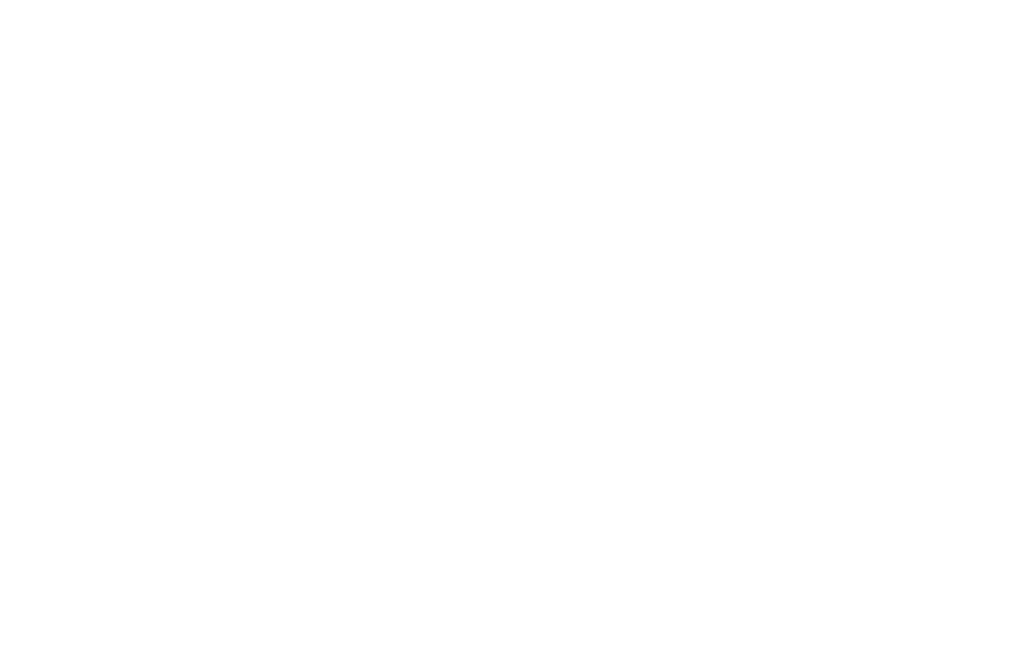
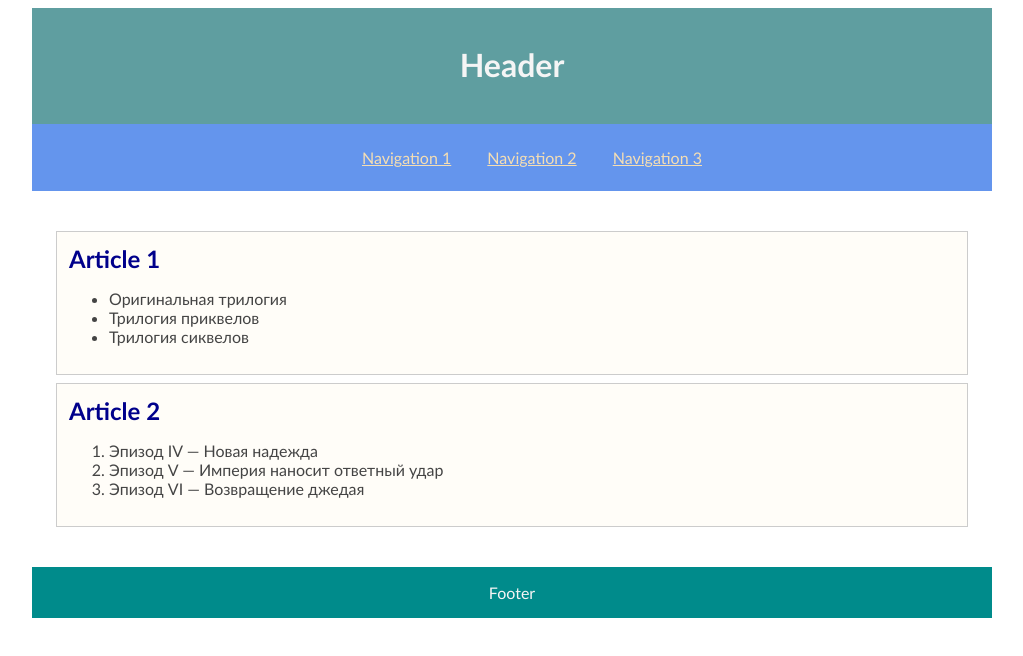
Before and after one commit to js-tasks-ru/htmlcss-20220919_bugsoff, a website: page 02-dz0/01-semantic-mockup/solution.html in a window 1280 px wide. Shown: the whole page, without its empty margins (128-1151 px from the left). Drawn offline with Linux system fonts and the light colour scheme.

Commit message:
semantic mockup

```diff
--- a/02-dz0/01-semantic-mockup/solution.html
+++ b/02-dz0/01-semantic-mockup/solution.html
@@ -1,4 +1,93 @@
 <!DOCTYPE html>
 <html lang="ru">
-    <!-- Ваше решение -->
+    <head>
+        <style>
+            * {
+                font-family: 'Trebuchet MS', 'Lucida Sans Unicode', 'Lucida Grande', 'Lucida Sans', Arial, sans-serif;
+            }
+            body {
+                color: #444444;
+                max-width: 960px;
+                margin: 8px auto;
+            }
+            header {
+                background-color:cadetblue;
+                padding-top: 16px;
+            }
+
+            nav {
+                background-color: cornflowerblue;
+                color: wheat;
+                padding: 8px 0;
+                margin-top: 40px;
+            }
+            nav ul {
+                color: inherit;
+            }
+            nav li {
+                marker: none;
+                display: inline;
+                margin: 0px 16px;
+            }
+            nav li a {
+                color: inherit;
+            }
+            main {
+                padding: 32px 16px;
+                vertical-align: top;
+            }
+            footer {
+                background-color: darkcyan;
+                padding: 16px;
+            }
+            header, footer {
+                text-align: center;
+                color: whitesmoke;
+            }
+            article {
+                background-color: #fffdf8;
+                border: solid 1px #ccc;
+                padding: 12px;
+                margin: 8px;
+            }
+            article h2 {
+                margin: 0px;
+                color: darkblue;
+            }
+
+        </style>
+    </head>
+    <body>
+        <header>
+            <h1>Header</h1>
+            <nav>
+                <ul>
+                    <li><a href="#1">Navigation 1</a></li>
+                    <li><a href="#2">Navigation 2</a></li>
+                    <li><a href="#3">Navigation 3</a></li>
+                </ul>
+            </nav>
+        </header>
+        <main>
+            <article>
+                <h2>Article 1</h2>
+                <ul>
+                    <li>Оригинальная трилогия</li>
+                    <li>Трилогия приквелов</li>
+                    <li>Трилогия сиквелов</li>
+                </ul>
+            </article>
+            <article>
+                <h2>Article 2</h2>
+                <ol>
+                    <li>Эпизод IV — Новая надежда</li>
+                    <li>Эпизод V — Империя наносит ответный удар</li>
+                    <li>Эпизод VI — Возвращение джедая</li>
+                </ol>
+            </article>
+        </main>
+        <footer>
+            Footer
+        </footer>
+    </body>
 </html>
```
